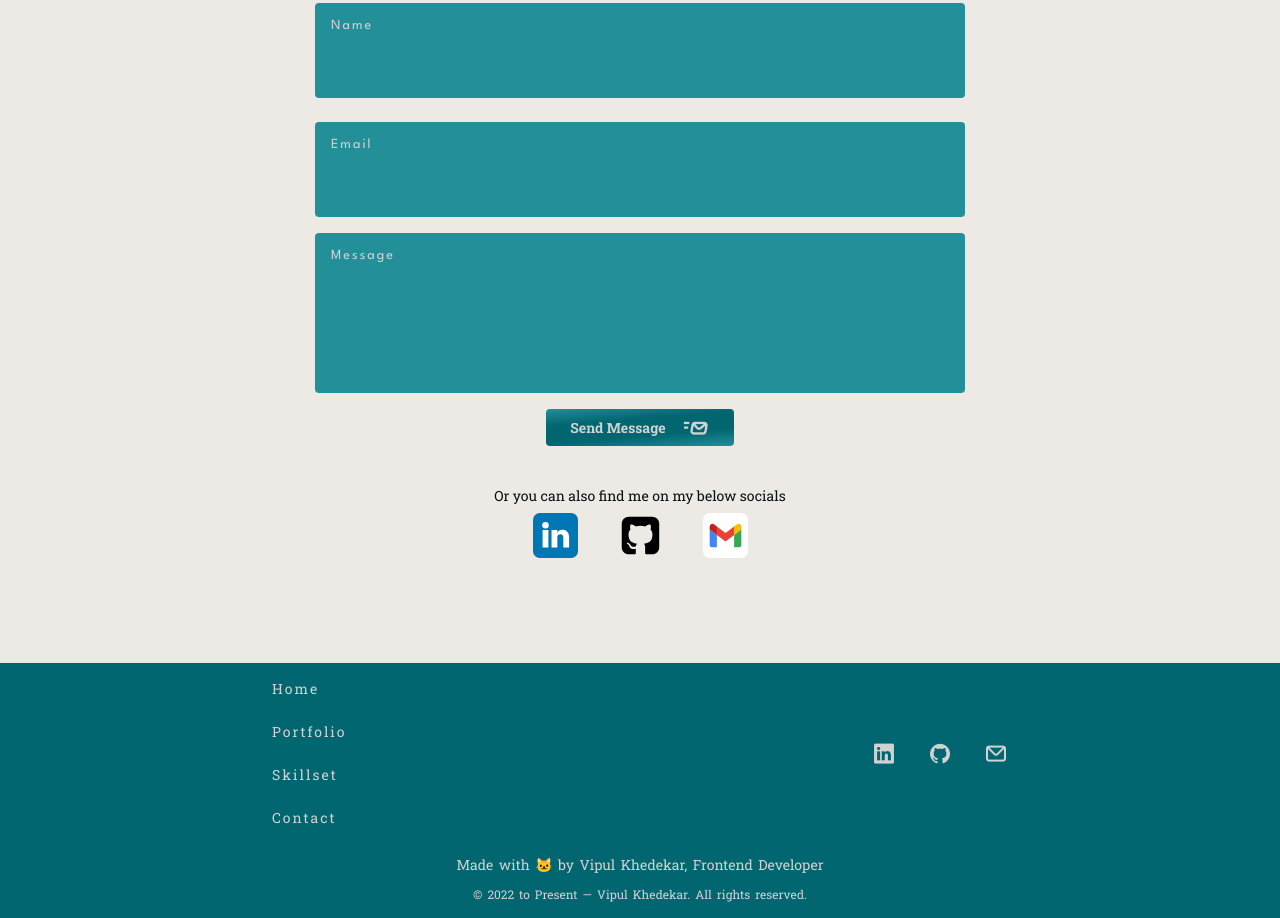
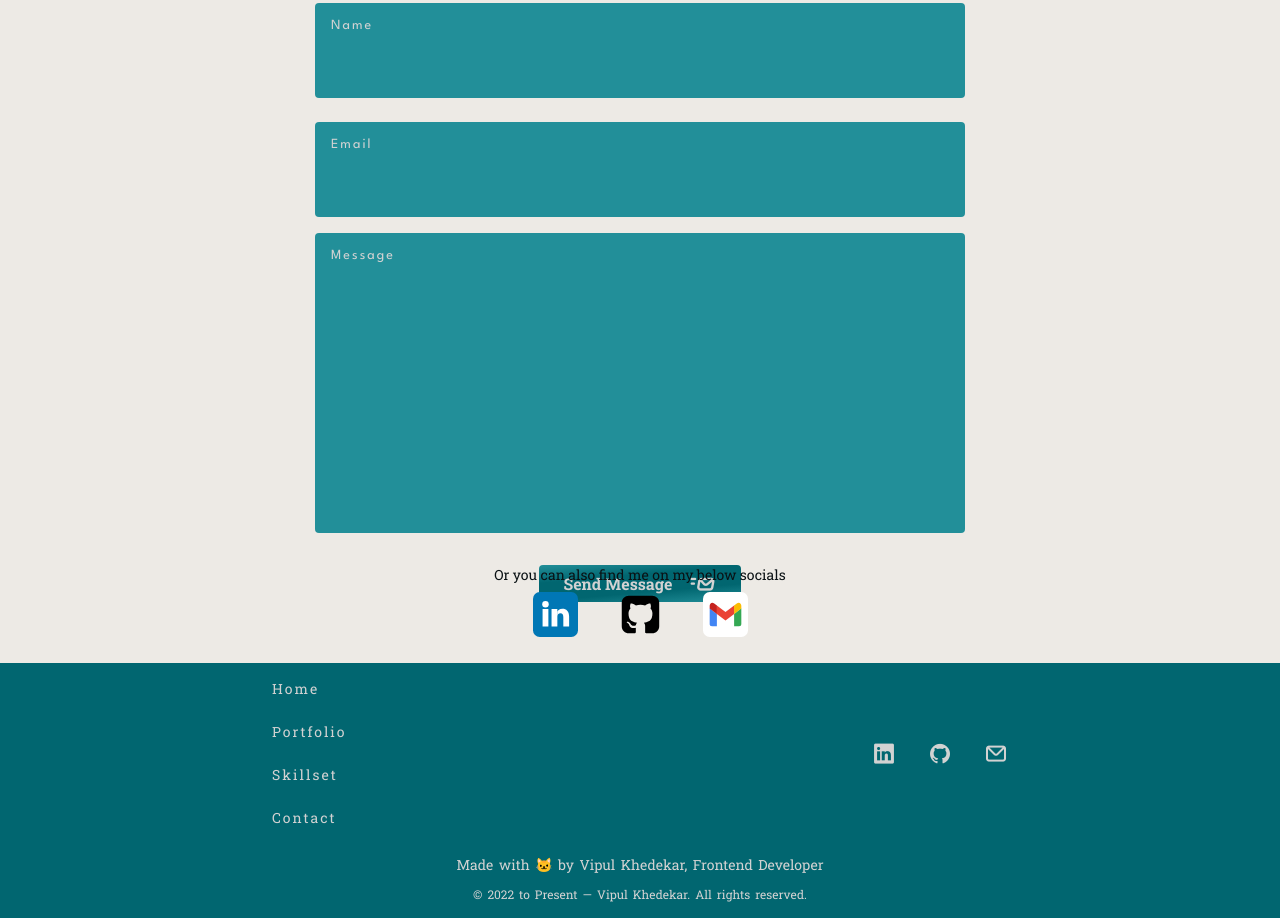
Before and after one commit to vipul-khedekar/portfolio_v1, a website: page index.html in a window 1280 px wide. Shown: the part 3310-4228 px from the top of the page. Drawn offline with nearby package versions, Linux system fonts and the light colour scheme.

Commit message:
Fix: Various size adjustments for contacts section tablet view.

```diff
--- a/styles/index.scss
+++ b/styles/index.scss
@@ -1149,7 +1149,6 @@ header {
   }
 
   .contact__container {
-    height: 70vh;
     margin-top: 1rem;
   }
 
@@ -1164,9 +1163,22 @@ header {
     padding: 1rem;
   }
 
+  .contact__content-message {
+    height: 300px;
+  }
+
+  .contact__button {
+    margin-top: 1rem;
+    font-size: var(--large-font);
+  }
+
+  .contact__socials {
+    margin-top: -5rem;
+  }
+
   .contact__socials-links {
     gap: 3rem;
-    margin-top: 1.25rem;
+    margin-top: 1.5rem;
   }
 
   .footer__container {
```
Also changed, not shown: styles/index.css.
